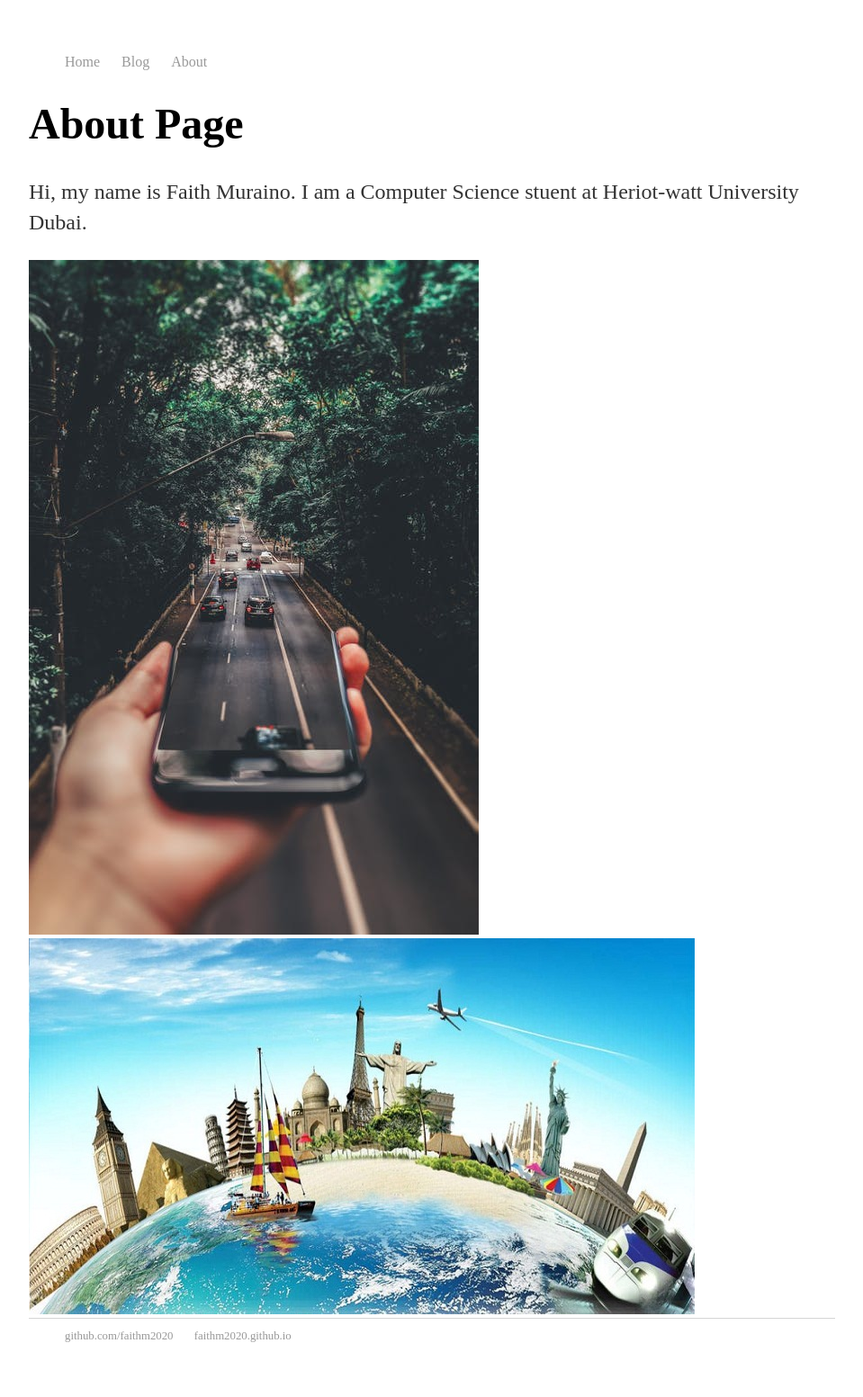
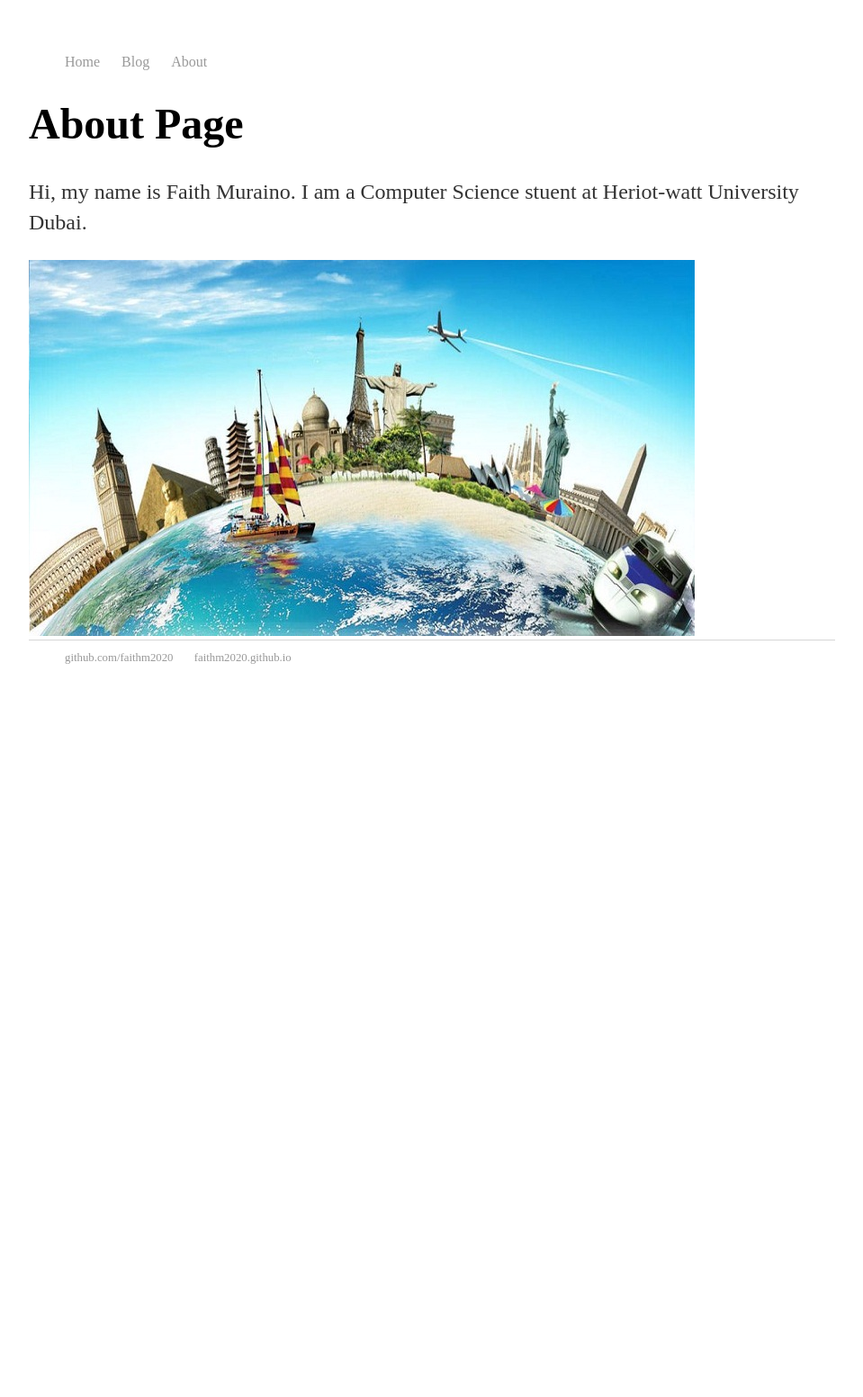
Before and after one commit to faithm2020/faithm2020.github.io, a Jekyll site: the page built from about/index.html, in a window 1280 px wide. Shown: the whole page at 90% size, without its empty margins (160-1119 px from the left). Built offline with Jekyll 4.4.1, drawn with Linux system fonts in a browser that asks for light colours; after the commit the page ends 900 px from its top, so only the background shows below that.

Commit message:
Update index.html

```diff
--- a/about/index.html
+++ b/about/index.html
@@ -5,6 +5,6 @@ title: Web Programming
 <div class="about">
   <h1> About Page</h1>
   <p> Hi, my name is Faith Muraino. I am a Computer Science stuent at Heriot-watt University Dubai.</p>
-    <img src="images1.jpeg" alt="forest">
+
     <img src="travel.jpg" alt="travel">
 </div>
```
